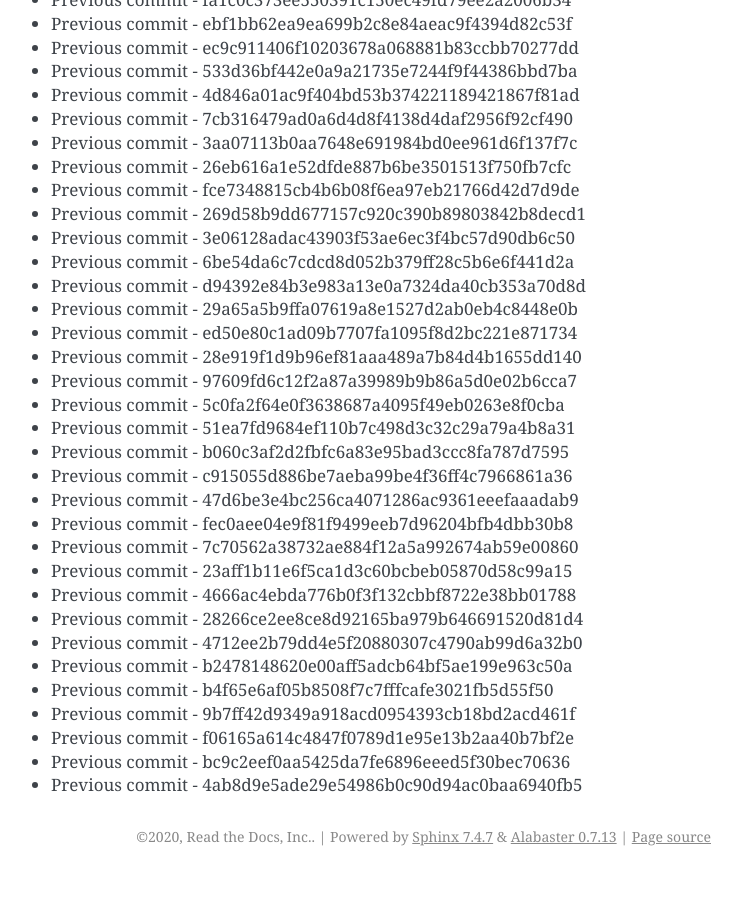
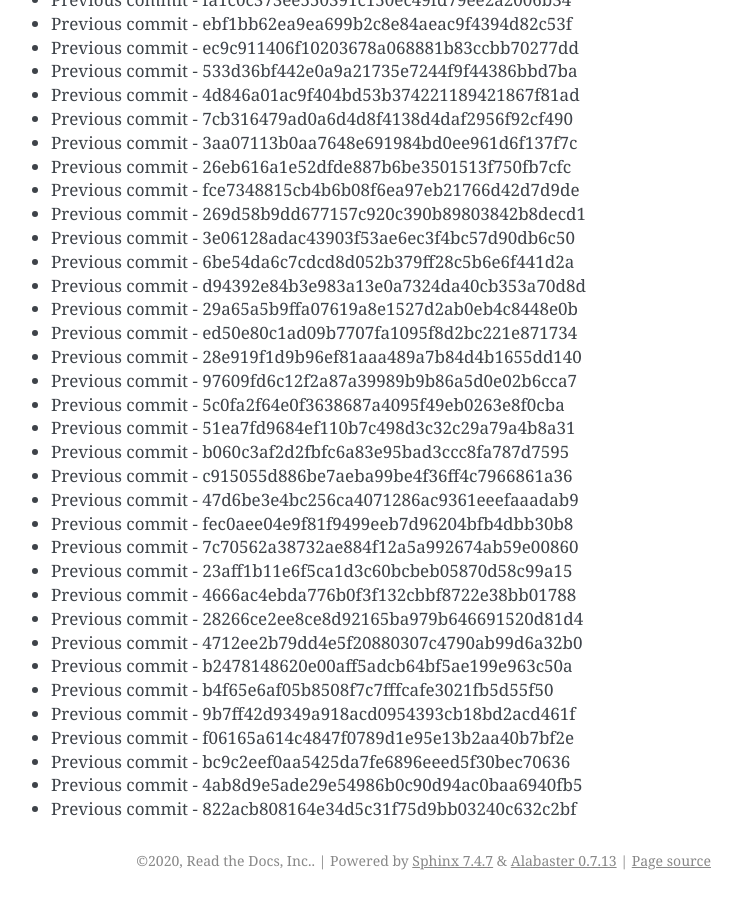
Before and after one commit to readthedocs/rtd-git-stresstest, a Sphinx documentation site: the page built from docs/updates.rst, in a window 1280 px wide and 900 px high, scrolled down 80137 px. Shown: the whole window, without its empty margins (399-1141 px from the left). Built offline with Sphinx 7.4.7, drawn with Linux system fonts in a browser that asks for light colours; before the commit the page ends 81013 px from its top, so only the background shows below that.

Commit message:
Generating commit from previous: 822acb808164e34d5c31f75d9bb03240c632c2bf

```diff
--- a/docs/updates.rst
+++ b/docs/updates.rst
@@ -3399,3 +3399,4 @@ It can be tested for any performance characteristics.
 * Previous commit - f06165a614c4847f0789d1e95e13b2aa40b7bf2e
 * Previous commit - bc9c2eef0aa5425da7fe6896eeed5f30bec70636
 * Previous commit - 4ab8d9e5ade29e54986b0c90d94ac0baa6940fb5
+* Previous commit - 822acb808164e34d5c31f75d9bb03240c632c2bf
```
